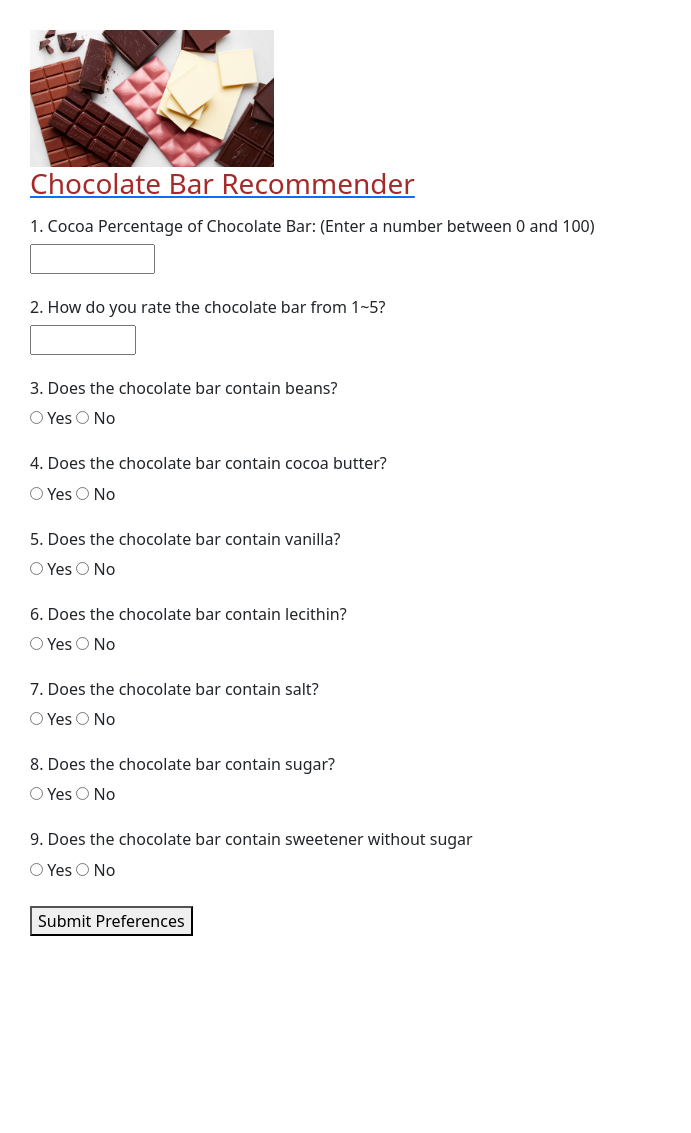
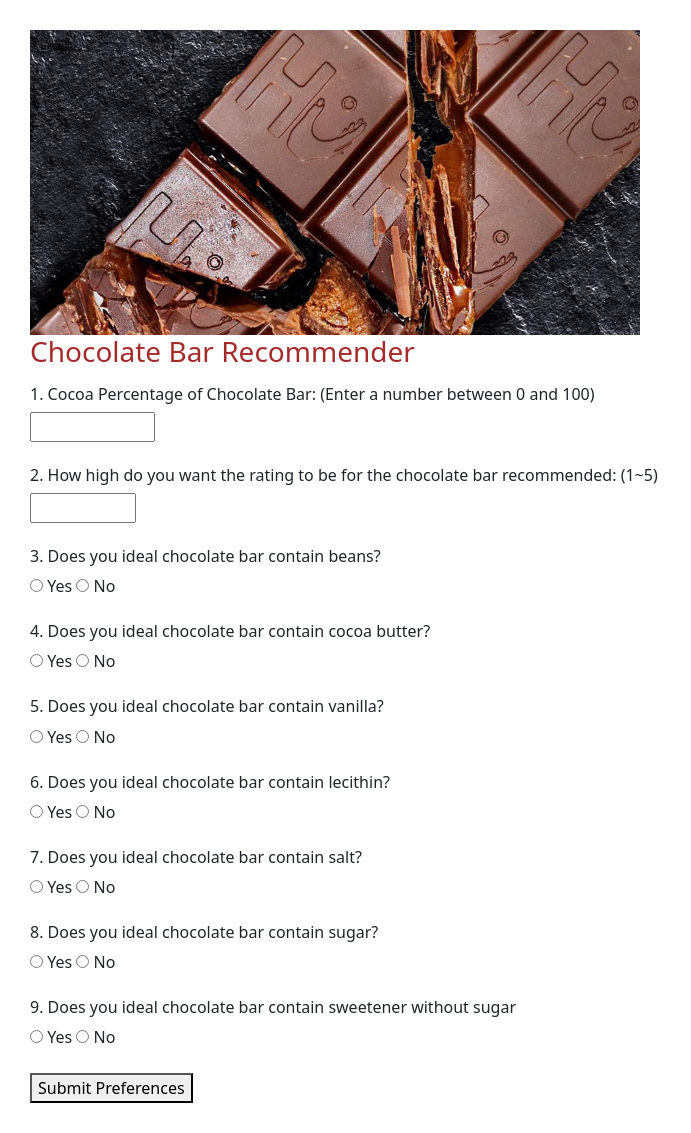
Before and after one commit to MSIA/2021-msia423-cai-hanyu-project, a Flask app: page / in a window 1280 px wide. Shown: the whole page, without its empty margins (0-691 px from the left). Before the commit the page ends 936 px from the top, so only its background shows below. Run offline with Flask 2, Linux system fonts and the light colour scheme; parts of the project's set-up code (start-up, migrations or seed data) failed here and were passed over.

Commit message:
change app.py

```diff
--- a/app.py
+++ b/app.py
@@ -42,7 +42,6 @@ def index():
     Returns: rendered html template
     """
     try:
-        #applications = application_manager.session.query(Application).limit(app.config["MAX_ROWS_SHOW"]).all()
         logger.debug("Index page accessed")
         return render_template('index.html',booleans = app.config['BOOLS'])
     except:
@@ -53,18 +52,22 @@ def index():
 
 @app.route('/submit', methods=['GET', 'POST'])
 def submit():
+    """  The submission page that list out recommendation table for user
+    Returns: rendered html template
+    """
     try:
         logger.debug("submmission page accessed")
         # get data from rds
         df = pd.read_sql(recs.statement, recs.session.bind)
         # user insert value
-        input_value = get_userinput(request.form["cocoa_percent"], request.form["rating"], request.form["beans"], request.form["cocoa_butter"],
-                                request.form["vanilla"],request.form["lecithin"],request.form["salt"],request.form["sugar"],
-                                request.form["sweetener_without_sugar"], **config['modeling']['get_userinput'])
-        #get prediction result
+        input_value = get_userinput(request.form["cocoa_percent"], request.form["rating"], request.form["beans"],
+                                    request.form["cocoa_butter"], request.form["vanilla"],request.form["lecithin"],
+                                    request.form["salt"], request.form["sugar"],request.form["sweetener_without_sugar"],
+                                    **config['modeling']['get_userinput'])
+        # get prediction result
         recommendation = predict_user_input(df, input_value, **config['modeling']['predict_user_input'])
         print(recommendation)
-        return render_template('submit.html',rec = recommendation.values)
+        return render_template('submit.html', rec=recommendation.values)
     except:
         traceback.print_exc()
         logger.warning("Not able to display loan applications information, error page returned")
--- a/app/templates/index.html
+++ b/app/templates/index.html
@@ -13,12 +13,10 @@
 <body style="margin:30px;">
 
    <right><a align="right">
-      <img src="{{ url_for('static', filename='bars.jpeg') }}" width="20%" height="20%">
+      <img src="{{ url_for('static', filename='tasty.jpeg') }}" width="50%" height="20%">
     </a></right>
 
-    <h3>
-         <a href = "{{ url_for('index') }}"> <p style="color:brown"> Chocolate Bar Recommender </p> </a>
-    </h3>
+    <h3><p style="color:brown"> Chocolate Bar Recommender </p> </h3>
 
     <form method="post" action="{{ url_for('submit') }}">
 
@@ -26,53 +24,53 @@
       <input type="number" id="cocoa_percent" min=0 max=100 step="0.01" name="cocoa_percent">
       <br>
       <br>
-   <h6 for="rating">2. How do you rate the chocolate bar from 1~5? </h6>
+   <h6 for="rating">2. How high do you want the rating to be for the chocolate bar recommended: (1~5) </h6>
    <input type="number" id="rating" min=1 max=5 step="0.01" name="rating">
       <br>
       <br>
-   <h6>3. Does the chocolate bar contain beans? </h6>
+   <h6>3. Does you ideal chocolate bar contain beans? </h6>
       {% for choice in booleans %}
    <input type="radio" value="{{ choice }}" id="beans" name="beans">
    <label for="{{ choice }}">{{ choice }}</label>
       {% endfor %}
       <br>
       <br>
-   <h6>4. Does the chocolate bar contain cocoa butter? </h6>
+   <h6>4. Does you ideal chocolate bar contain cocoa butter? </h6>
       {% for choice in booleans %}
    <input type="radio" id="cocoa_butter" value="{{ choice }}" name="cocoa_butter">
    <label for="{{ choice }}">{{ choice }}</label>
       {% endfor %}
       <br>
       <br>
-   <h6>5. Does the chocolate bar contain vanilla? </h6>
+   <h6>5. Does you ideal chocolate bar contain vanilla? </h6>
       {% for choice in booleans %}
    <input type="radio" id="vanilla" value="{{ choice }}" name="vanilla">
    <label for="{{ choice}}">{{ choice }}</label>
       {% endfor %}
       <br>
       <br>
-   <h6>6. Does the chocolate bar contain lecithin? </h6>
+   <h6>6. Does you ideal chocolate bar contain lecithin? </h6>
       {% for choice in booleans %}
    <input type="radio" id="lecithin" value="{{ choice }}" name="lecithin">
    <label for="{{ choice }}">{{ choice }}</label>
       {% endfor %}
       <br>
       <br>
-   <h6>7. Does the chocolate bar contain salt? </h6>
+   <h6>7. Does you ideal chocolate bar contain salt? </h6>
       {% for choice in booleans %}
    <input type="radio" id="salt" value="{{ choice }}" name="salt">
    <label for="{{ choice }}">{{ choice }}</label>
       {% endfor %}
       <br>
       <br>
-   <h6>8. Does the chocolate bar contain sugar? </h6>
+   <h6>8. Does you ideal chocolate bar contain sugar? </h6>
       {% for choice in booleans %}
    <input type="radio" id="sugar" value="{{ choice }}" name="sugar">
    <label for="{{ choice }}">{{ choice }}</label>
       {% endfor %}
       <br>
       <br>
-   <h6>9. Does the chocolate bar contain sweetener without sugar </h6>
+   <h6>9. Does you ideal chocolate bar contain sweetener without sugar </h6>
       {% for choice in booleans %}
    <input type="radio" id="sweetener_without_sugar" value="{{ choice }}" name="sweetener_without_sugar">
    <label for="{{ choice }}">{{ choice }}</label>
--- a/config/config.yaml
+++ b/config/config.yaml
@@ -13,7 +13,7 @@ clean_data:
 modeling:
   generate_kmeans:
     features: [ 'cocoa_percent', 'rating', 'beans', 'cocoa_butter', 'vanilla', 'lecithin', 'salt', 'sugar', 'sweetener_without_sugar' ]
-    n_cluster: 9
+    n_cluster: 11
     seed: 123
     model_save_path: 'models/kmeans.joblib'
 
--- a/copilot/app/manifest.yml
+++ b/copilot/app/manifest.yml
@@ -20,7 +20,7 @@ http:
 image:
   # Docker build arguments. For additional overrides: https://aws.github.io/copilot-cli/docs/manifest/lb-web-service/#image-build
   #context: ./ #make context from root directory
-  location: 767432227589.dkr.ecr.us-east-1.amazonaws.com/chocolate:latest
+  location: 767432227589.dkr.ecr.us-east-1.amazonaws.com/chocolate/app:latest
   # Port exposed through your container to route traffic to it.
   port: 5000
 
```
Also changed, not shown: src/modeling.py (+29 -4 lines), app/static/bars.jpeg (deleted), app/static/tasty.jpeg (added), 1 other file.
